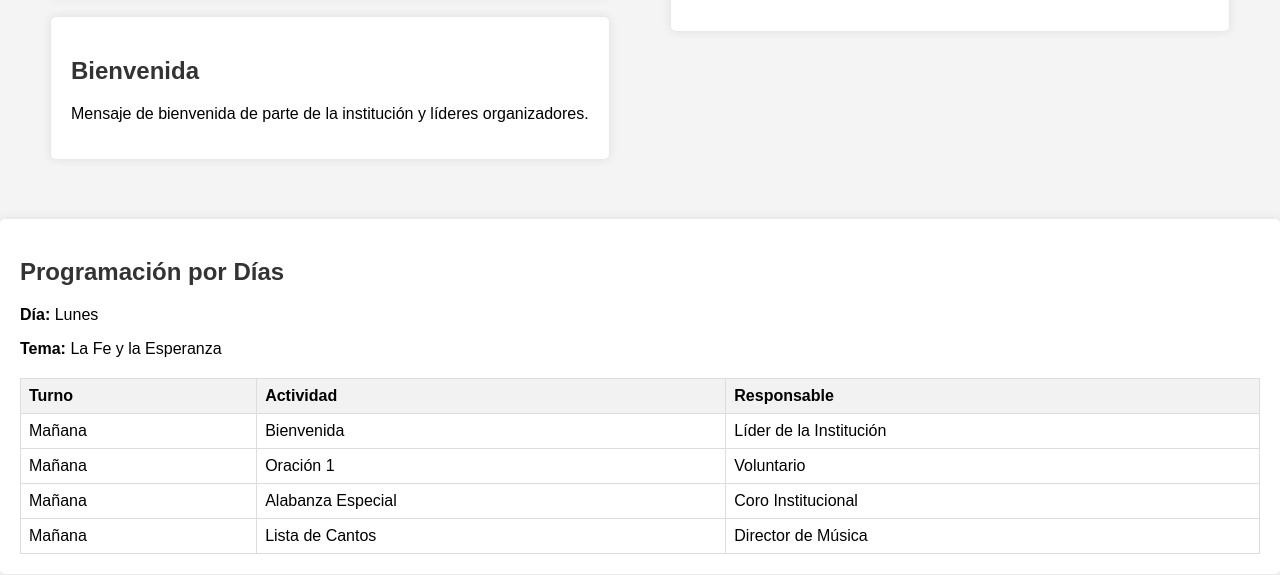
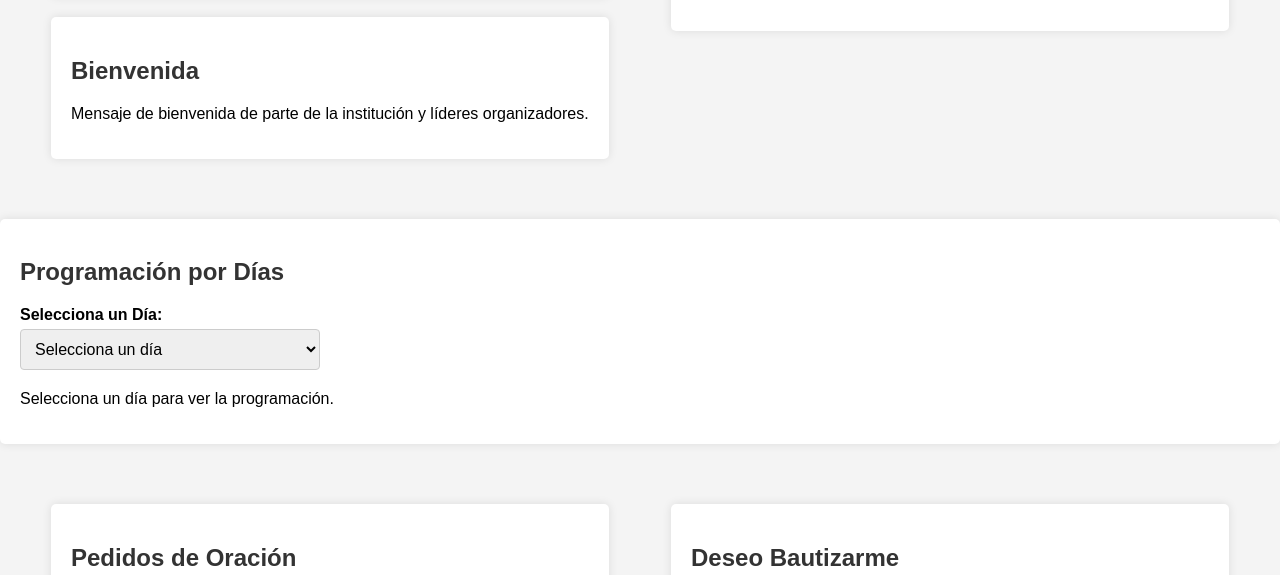
Before and after one commit to Leydy/sO, a plain HTML site: page index.html in a window 1280 px wide. Shown: the part 347-922 px from the top of the page. Drawn offline with Linux system fonts and the light colour scheme.

Commit message:
modified:   index.html 	new file:   script.js 	modified:   styles.css

```diff
--- a/index.html
+++ b/index.html
@@ -56,39 +56,25 @@
 
     <!-- Sección de programación -->
     <section id="programacion">
-        <h2>Programación por Días</h2>
-        <div class="flex-container">
-            <p><strong>Día:</strong> Lunes</p>
-            <p><strong>Tema:</strong> La Fe y la Esperanza</p>
-        </div>
-        <table class="program-table">
-            <tr>
-                <th>Turno</th>
-                <th>Actividad</th>
-                <th>Responsable</th>
-            </tr>
-            <tr>
-                <td>Mañana</td>
-                <td>Bienvenida</td>
-                <td>Líder de la Institución</td>
-            </tr>
-            <tr>
-                <td>Mañana</td>
-                <td>Oración 1</td>
-                <td>Voluntario</td>
-            </tr>
-            <tr>
-                <td>Mañana</td>
-                <td>Alabanza Especial</td>
-                <td>Coro Institucional</td>
-            </tr>
-            <tr>
-                <td>Mañana</td>
-                <td>Lista de Cantos</td>
-                <td>Director de Música</td>
-            </tr>
-        </table>
-    </section>
+      <h2>Programación por Días</h2>
+      <div class="program-select">
+          <label for="day-select">Selecciona un Día:</label>
+          <select id="day-select">
+              <option value="" disabled selected>Selecciona un día</option>
+              <option value="lunes:fe">Lunes - La Fe y la Esperanza</option>
+              <option value="martes:esperanza">Martes - La Esperanza</option>
+              <option value="miercoles:oracion">Miércoles - La Oración</option>
+              <option value="jueves:alabanza">Jueves - La Alabanza</option>
+              <option value="viernes:musica">Viernes - La Música</option>
+              <option value="sabado:reflexion">Sábado - La Reflexión</option>
+              <option value="domingo:celebracion">Domingo - La Celebración</option>
+          </select>
+      </div>
+      <div id="schedule-content">
+          <!-- La programación se cargará aquí -->
+      </div>
+  </section>
+
 
     <!-- Formularios al final -->
     <div class="main-container">
@@ -143,6 +129,6 @@
     <p><strong>Decoración:</strong> Equipo de decoración</p>
     <p><strong>Personas Encargadas:</strong> Nombres de las personas a cargo</p>
 </section>
-
+<script src="script.js"></script>
 </body>
 </html>
--- /dev/null
+++ b/script.js
@@ -0,0 +1,181 @@
+document.addEventListener('DOMContentLoaded', () => {
+  const daySelect = document.getElementById('day-select');
+  const scheduleContent = document.getElementById('schedule-content');
+
+  // Objeto con la programación de cada día
+  const schedules = {
+      'lunes:fe': `
+          <h3>Lunes - La Fe y la Esperanza</h3>
+          <table class="program-table">
+              <tr>
+                  <th>Turno</th>
+                  <th>Actividad</th>
+                  <th>Responsable</th>
+              </tr>
+              <tr>
+                  <td>Mañana</td>
+                  <td>Bienvenida</td>
+                  <td>Líder de la Institución</td>
+              </tr>
+              <tr>
+                  <td>Mañana</td>
+                  <td>Oración 1</td>
+                  <td>Voluntario</td>
+              </tr>
+              <tr>
+                  <td>Mañana</td>
+                  <td>Alabanza Especial</td>
+                  <td>Coro Institucional</td>
+              </tr>
+              <tr>
+                  <td>Mañana</td>
+                  <td>Lista de Cantos</td>
+                  <td>Director de Música</td>
+              </tr>
+          </table>
+      `,
+      'martes:esperanza': `
+          <h3>Martes - La Esperanza</h3>
+          <table class="program-table">
+              <tr>
+                  <th>Turno</th>
+                  <th>Actividad</th>
+                  <th>Responsable</th>
+              </tr>
+              <tr>
+                  <td>Mañana</td>
+                  <td>Inauguración</td>
+                  <td>Equipo de Organización</td>
+              </tr>
+              <tr>
+                  <td>Tarde</td>
+                  <td>Estudio Bíblico</td>
+                  <td>Pastor</td>
+              </tr>
+          </table>
+      `,
+      'miercoles:oracion': `
+          <h3>Miércoles - La Oración</h3>
+          <table class="program-table">
+              <tr>
+                  <th>Turno</th>
+                  <th>Actividad</th>
+                  <th>Responsable</th>
+              </tr>
+              <tr>
+                  <td>Mañana</td>
+                  <td>Oración de Alabanza</td>
+                  <td>Grupo de Oración</td>
+              </tr>
+              <tr>
+                  <td>Noche</td>
+                  <td>Reflexión Espiritual</td>
+                  <td>Miembro de la Comunidad</td>
+              </tr>
+          </table>
+      `,
+      'jueves:alabanza': `
+          <h3>Jueves - La Alabanza</h3>
+          <table class="program-table">
+              <tr>
+                  <th>Turno</th>
+                  <th>Actividad</th>
+                  <th>Responsable</th>
+              </tr>
+              <tr>
+                  <td>Mañana</td>
+                  <td>Alabanza Matutina</td>
+                  <td>Grupo de Alabanza</td>
+              </tr>
+              <tr>
+                  <td>Tarde</td>
+                  <td>Cantos Especiales</td>
+                  <td>Coro</td>
+              </tr>
+          </table>
+      `,
+      'viernes:musica': `
+          <h3>Viernes - La Música</h3>
+          <table class="program-table">
+              <tr>
+                  <th>Turno</th>
+                  <th>Actividad</th>
+                  <th>Responsable</th>
+              </tr>
+              <tr>
+                  <td>Mañana</td>
+                  <td>Concierto</td>
+                  <td>Director de Música</td>
+              </tr>
+              <tr>
+                  <td>Noche</td>
+                  <td>Estudio Musical</td>
+                  <td>Instructor de Música</td>
+              </tr>
+          </table>
+      `,
+      'sabado:reflexion': `
+          <h3>Sábado - La Reflexión</h3>
+          <table class="program-table">
+              <tr>
+                  <th>Turno</th>
+                  <th>Actividad</th>
+                  <th>Responsable</th>
+              </tr>
+              <tr>
+                  <td>Mañana</td>
+                  <td>Reflexión del Día</td>
+                  <td>Pastor</td>
+              </tr>
+              <tr>
+                  <td>Tarde</td>
+                  <td>Estudio Bíblico</td>
+                  <td>Grupo de Estudio</td>
+              </tr>
+          </table>
+      `,
+      'domingo:celebracion': `
+          <h3>Domingo - La Celebración</h3>
+          <table class="program-table">
+              <tr>
+                  <th>Turno</th>
+                  <th>Actividad</th>
+                  <th>Responsable</th>
+              </tr>
+              <tr>
+                  <td>Mañana</td>
+                  <td>Celebraremos la Semana</td>
+                  <td>Equipo de Celebración</td>
+              </tr>
+              <tr>
+                  <td>Tarde</td>
+                  <td>Servicio de Clausura</td>
+                  <td>Líder de la Institución</td>
+              </tr>
+          </table>
+      `,
+  };
+
+  const getDayOfWeekValue = (dayIndex) => {
+    const days = ['domingo', 'lunes', 'martes', 'miercoles', 'jueves', 'viernes', 'sabado'];
+    return `${days[dayIndex]}:${days[dayIndex]}`;
+  };
+
+  const setDefaultDay = () => {
+    const today = new Date().getDay(); // Sunday - 0, Monday - 1, ..., Saturday - 6
+    const dayValue = getDayOfWeekValue(today);
+    if (schedules[dayValue]) {
+      daySelect.value = dayValue;
+      scheduleContent.innerHTML = schedules[dayValue];
+    } else {
+      scheduleContent.innerHTML = '<p>Selecciona un día para ver la programación.</p>';
+    }
+  };
+
+  daySelect.addEventListener('change', (event) => {
+    const content = schedules[event.target.value];
+    scheduleContent.innerHTML = content || '<p>Selecciona un día para ver la programación.</p>';
+  });
+
+  setDefaultDay();
+});
--- a/styles.css
+++ b/styles.css
@@ -92,7 +92,21 @@ button:hover {
   background-color: #005F9E; /* Azul más oscuro para hover */
 }
 
-/* Tabla de programación */
+/* Estilo para el select box */
+.program-select {
+  margin-bottom: 20px;
+}
+
+#day-select {
+  padding: 10px;
+  font-size: 16px;
+  border: 1px solid #ccc;
+  border-radius: 4px;
+  width: 100%;
+  max-width: 300px;
+}
+
+/* Estilo para la tabla de programación */
 .program-table {
   width: 100%;
   border-collapse: collapse;
@@ -108,6 +122,7 @@ button:hover {
 .program-table th {
   background-color: #f2f2f2;
 }
+
 
 /* Responsivo */
 @media (max-width: 768px) {
```
